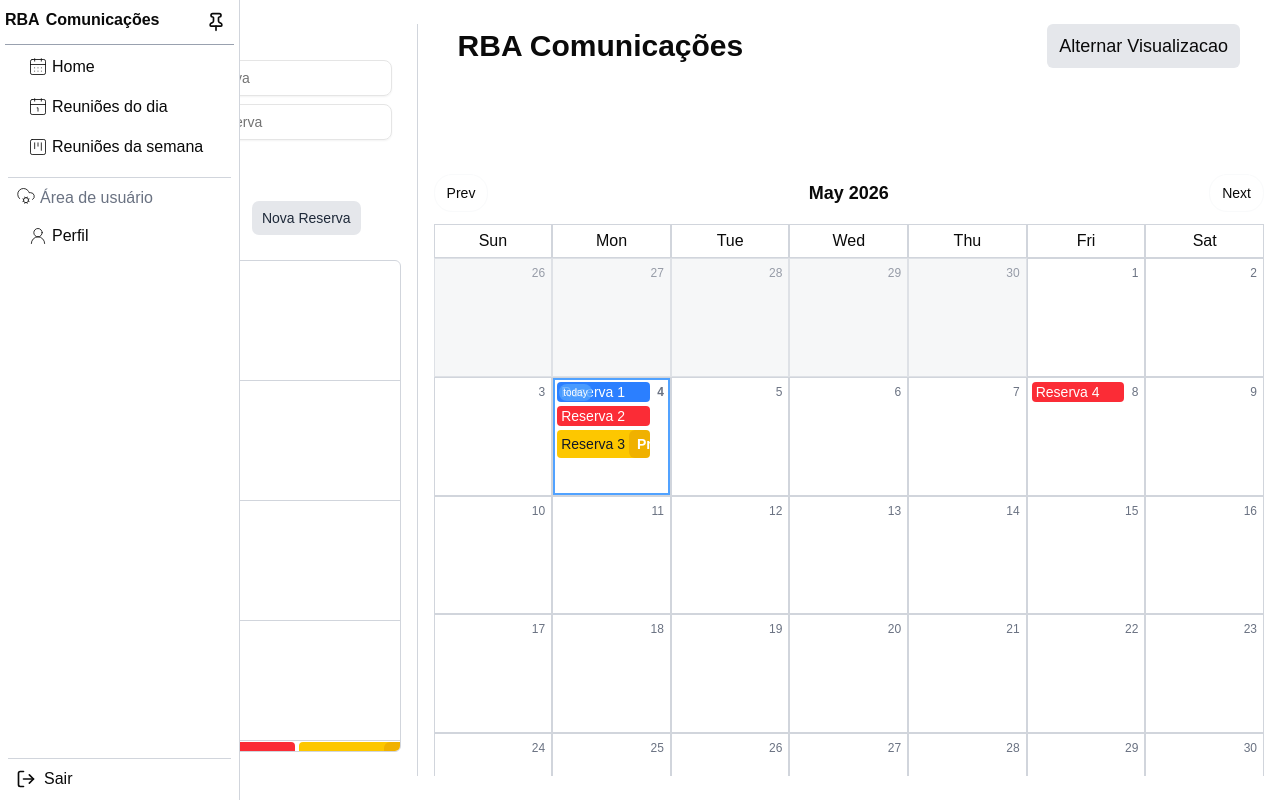
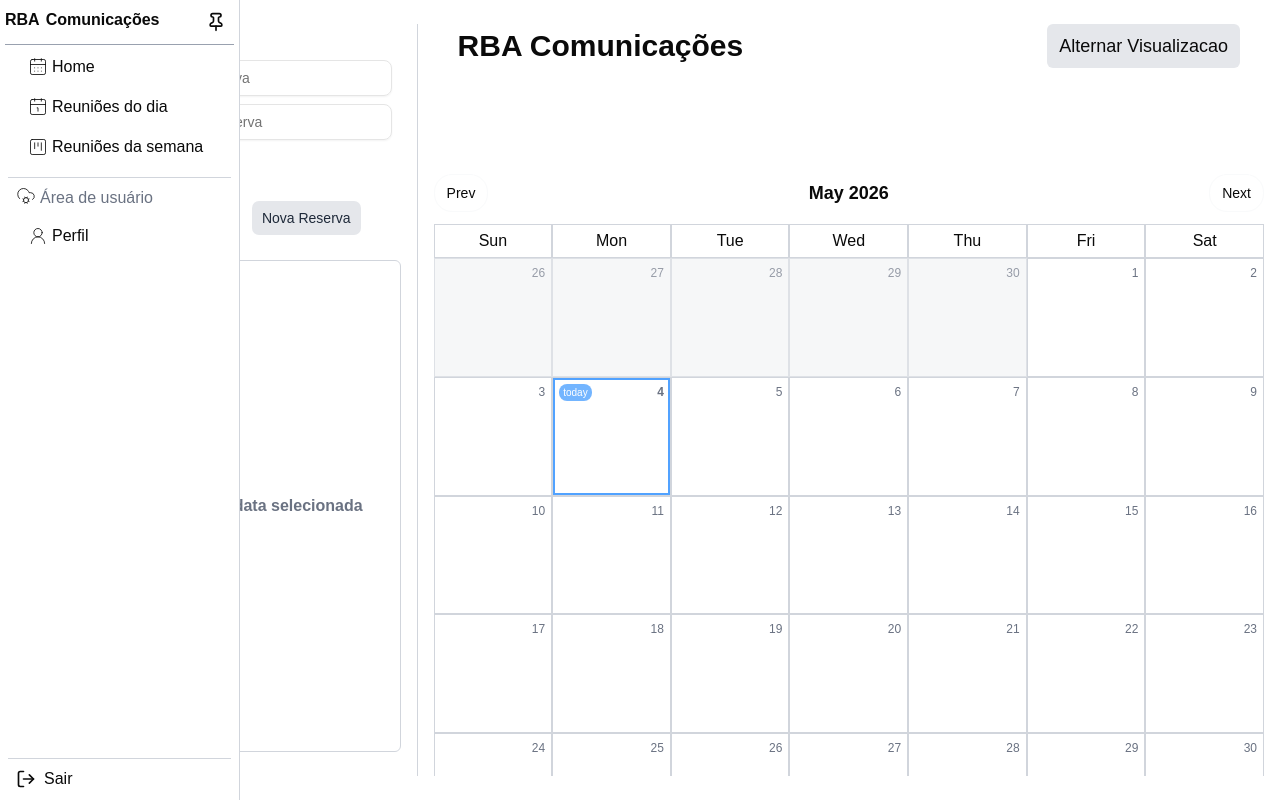
Before and after one commit to Guilherme-124/prototipagem-faculdade, a React (Vite) app: page /prototipagem-faculdade/home in a window 1280 px wide. Built offline with nearby package versions, Linux system fonts and the light colour scheme.

Commit message:
just changed the dates of the reservations

```diff
--- a/src/components/pages/Home.tsx
+++ b/src/components/pages/Home.tsx
@@ -34,10 +34,10 @@ function Home({ admin }: { admin: boolean }) {
   };
 
   const reservasData: Reserva[] = [
-    { day: new Date(2026, 4, 4, 10, 0), sala: "Sala 1", title: "Reserva 1" },
-    { day: new Date(2026, 4, 4, 10, 0), sala: "Sala 2", title: "Reserva 2" },
-    { day: new Date(2026, 4, 4, 10, 0), sala: "Sala 3", title: "Reserva 3", priority: true },
-    { day: new Date(2026, 4, 8, 13, 0), sala: "Sala 2", title: "Reserva 4" },
+    { day: new Date(2026, 5, 8, 10, 0), sala: "Sala 1", title: "Reserva 1" },
+    { day: new Date(2026, 5, 8, 10, 0), sala: "Sala 2", title: "Reserva 2" },
+    { day: new Date(2026, 5, 8, 10, 0), sala: "Sala 3", title: "Reserva 3", priority: true },
+    { day: new Date(2026, 5, 12, 13, 0), sala: "Sala 2", title: "Reserva 4" }
   ];
 
 
--- a/src/components/pages/ReservasDia.tsx
+++ b/src/components/pages/ReservasDia.tsx
@@ -26,10 +26,10 @@ function ReunioesDia() {
   };
 
   const reservasData: Reserva[] = [
-    { day: new Date(2026, 4, 4, 10, 0), sala: "Sala 1", title: "Reserva 1" },
-    { day: new Date(2026, 4, 4, 10, 0), sala: "Sala 2", title: "Reserva 2" },
-    { day: new Date(2026, 4, 4, 10, 0), sala: "Sala 3", title: "Reserva 3", priority: true },
-    { day: new Date(2026, 4, 8, 13, 0), sala: "Sala 2", title: "Reserva 4" },
+    { day: new Date(2026, 5, 8, 10, 0), sala: "Sala 1", title: "Reserva 1" },
+    { day: new Date(2026, 5, 8, 10, 0), sala: "Sala 2", title: "Reserva 2" },
+    { day: new Date(2026, 5, 8, 10, 0), sala: "Sala 3", title: "Reserva 3", priority: true },
+    { day: new Date(2026, 5, 12, 13, 0), sala: "Sala 2", title: "Reserva 4" },
   ];
 
 
--- a/src/components/pages/ReservasSemana.tsx
+++ b/src/components/pages/ReservasSemana.tsx
@@ -18,10 +18,10 @@ function ReunioesSemana() {
   };
 
   const reservasData: Reserva[] = [
-    { day: new Date(2026, 4, 4, 10, 0), sala: "Sala 1", title: "Reserva 1" },
-    { day: new Date(2026, 4, 4, 10, 0), sala: "Sala 2", title: "Reserva 2" },
-    { day: new Date(2026, 4, 4, 10, 0), sala: "Sala 3", title: "Reserva 3", priority: true },
-    { day: new Date(2026, 4, 8, 13, 0), sala: "Sala 2", title: "Reserva 4" },
+    { day: new Date(2026, 5, 8, 10, 0), sala: "Sala 1", title: "Reserva 1" },
+    { day: new Date(2026, 5, 8, 10, 0), sala: "Sala 2", title: "Reserva 2" },
+    { day: new Date(2026, 5, 8, 10, 0), sala: "Sala 3", title: "Reserva 3", priority: true },
+    { day: new Date(2026, 5, 12, 13, 0), sala: "Sala 2", title: "Reserva 4" },
   ];
 
   const today = new Date();
```
